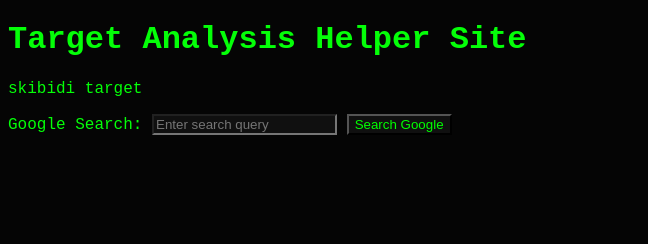
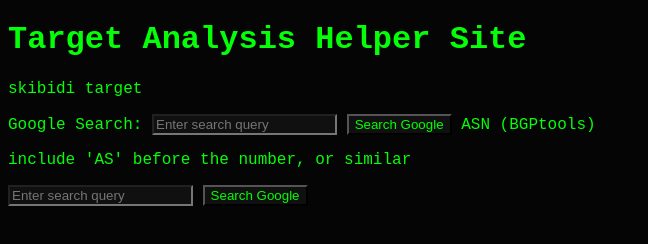
Before and after one commit to JustinBrownDev/iptool, a plain HTML site: page index.html in a window 1280 px wide. Shown: the whole page, without its empty margins (0-648 px from the left). Drawn offline with Linux system fonts and the light colour scheme; a small style sheet from the web is missing.

Commit message:
Update index.html

```diff
--- a/index.html
+++ b/index.html
@@ -98,6 +98,11 @@
     <label for="googleExtension">Google Search:</label>
     <input type="text" id="googleExtension" placeholder="Enter search query" style="background-color:#101010; color:#00ff00">
     <button onclick="openWebsite('https://www.google.com/search?q=', 'googleExtension','None')" style="background-color:#101010; color:#00ff00">Search Google</button>
+
+     <label for="bgpTools">ASN (BGPtools)</label>
+    <p>include 'AS' before the number, or similar</p>
+    <input type="text" id="bgpTools" placeholder="Enter search query" style="background-color:#101010; color:#00ff00">
+    <button onclick="openWebsite('https://bgp.tools/as/', 'bgpTools','None')" style="background-color:#101010; color:#00ff00">Search Google</button>
     <br><br>
 </body>
 </html>
```
